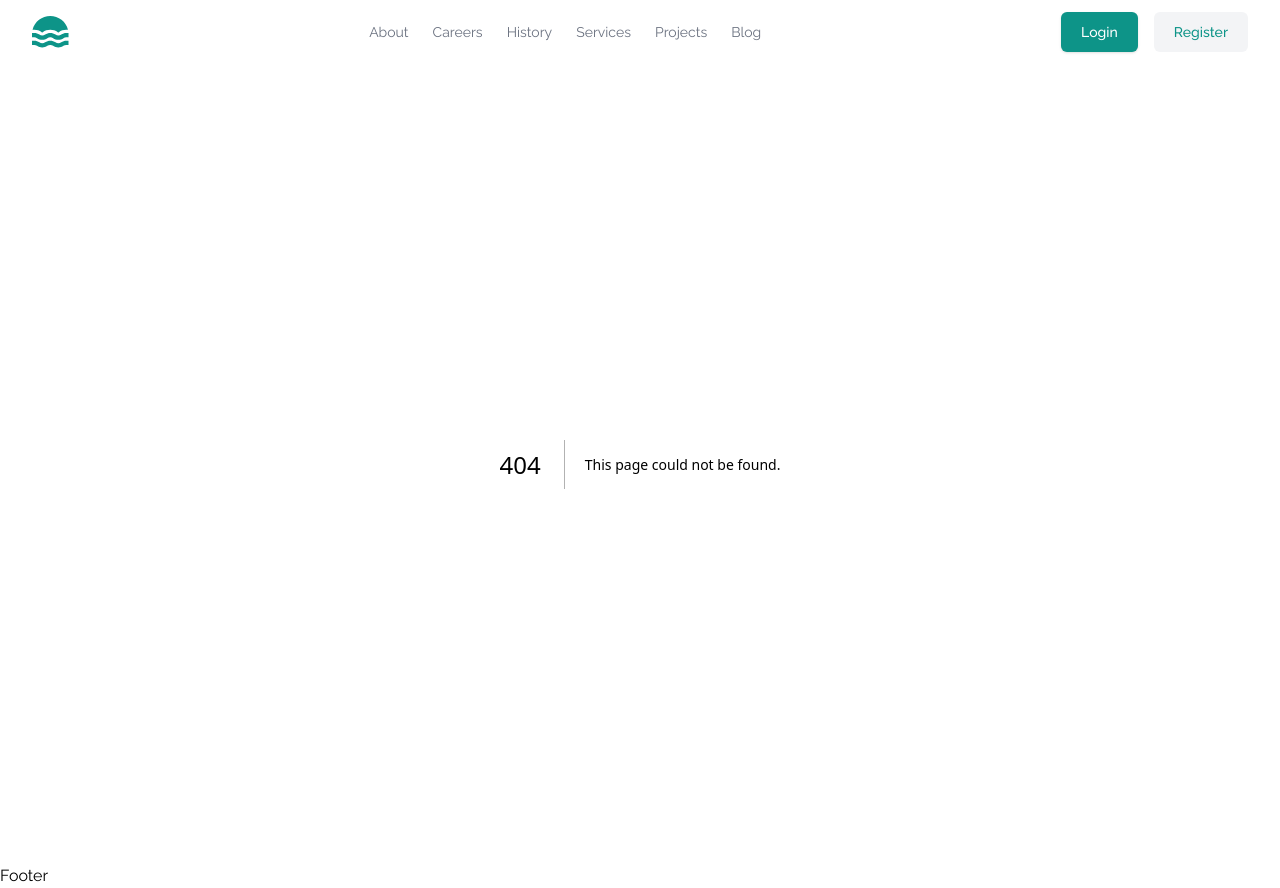
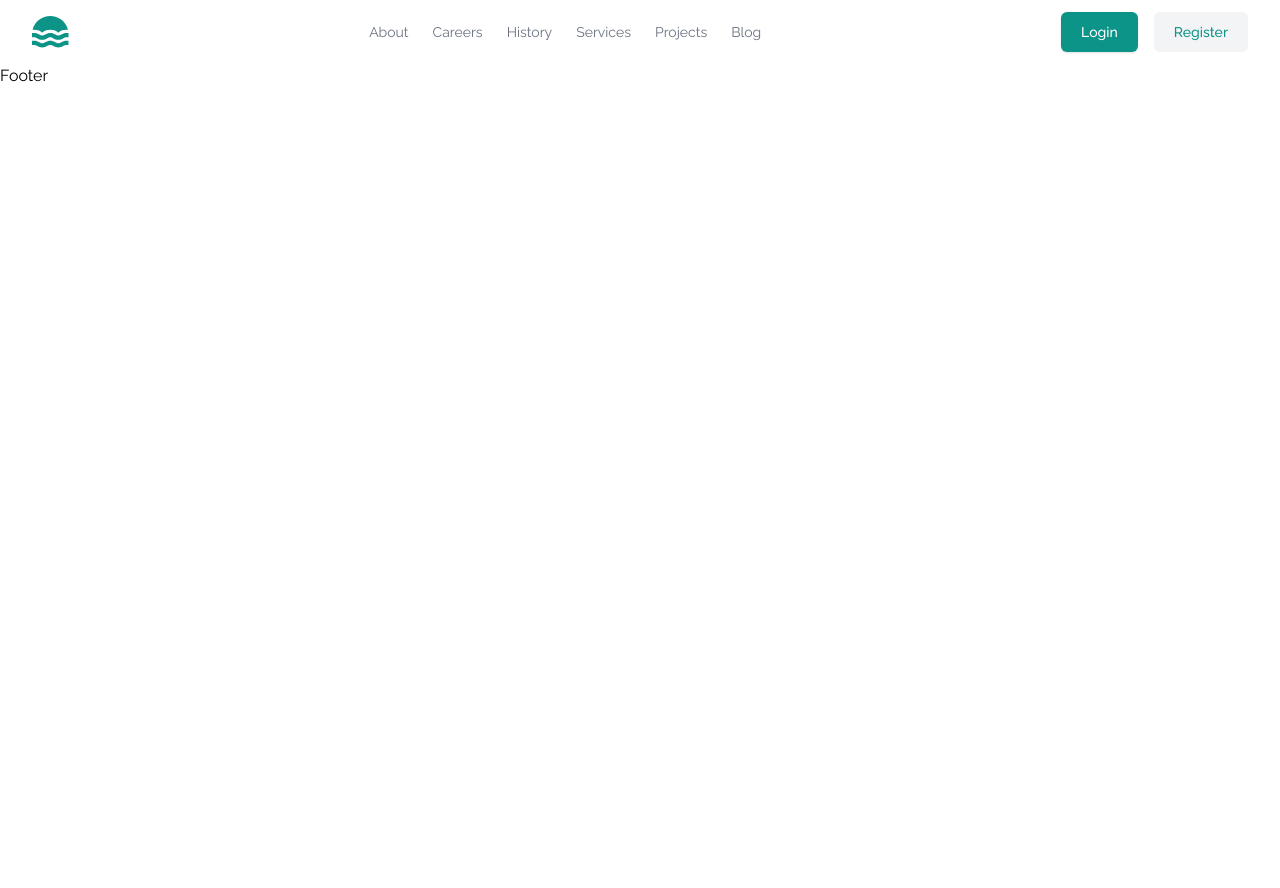
Before and after one commit to mariusherlea/ecom, a Next.js app: page /product-detail/1 in a window 1280 px wide. Before the commit this address had no page. After the commit the page ends 800 px from the top, so only its background shows below. Built offline with nearby package versions, Linux system fonts and the light colour scheme; no server answers.

Commit message:
product-detail/[productId]/page.jsx

```diff
--- a/app/_components/Header.jsx
+++ b/app/_components/Header.jsx
@@ -7,7 +7,7 @@ function Header() {
       <div className="mx-auto max-w-screen-xl px-4 sm:px-6 lg:px-8">
         <div className="flex h-16 items-center justify-between">
           <div className="md:flex md:items-center md:gap-12">
-            <a className="block text-teal-600 dark:text-teal-600" href="#">
+            <a className="block text-teal-600 dark:text-teal-600" href="/">
               <span className="sr-only">Home</span>
               <svg
                 className="h-8"
--- a/app/_components/ProductItem.jsx
+++ b/app/_components/ProductItem.jsx
@@ -1,7 +1,6 @@
 import { SquareChevronRight } from "lucide-react";
 import Image from "next/image";
 import Link from "next/link";
-import React from "react";
 
 function ProductItem({ product }) {
   const bannerUrl = product?.attributes?.banner?.data?.attributes?.url;
@@ -10,7 +9,7 @@ function ProductItem({ product }) {
   // Only set imageUrl if bannerUrl exists
   const imageUrl = bannerUrl ? `${baseUrl}${bannerUrl}` : null;
   return (
-    <Link href={`/project-detail/` + product.id}>
+    <Link href={`/product-detail/` + product.id}>
       <div className="hover:border">
         <div>
           {imageUrl ? (
--- a/app/_components/ProductList.jsx
+++ b/app/_components/ProductList.jsx
@@ -1,10 +1,9 @@
-import React from "react";
 import ProductItem from "./ProductItem";
 
 function ProductList({ productList }) {
   // console.log(productList);
   return (
-    <div className="text-white">
+    <div className="grid grid-cols-1 md:grid-cols-2 lg:grid-cols-3 gap-4">
       {productList.map((item) => (
         <div key={item.id}>
           <ProductItem product={item} />
--- a/app/_components/ProductSection.jsx
+++ b/app/_components/ProductSection.jsx
@@ -20,6 +20,13 @@ function ProductSection() {
       });
   };
 
+  const filterProducList = (category) => {
+    const result = productList.filter(
+      (item) => item.attributes.category === category
+    );
+    return result;
+  };
+
   return (
     <div>
       <ProductList productList={productList} />
--- a/app/_utils/GlobalApi.js
+++ b/app/_utils/GlobalApi.js
@@ -19,4 +19,13 @@ const getLatestProducts = async () => {
   }
 };
 
-export { getLatestProducts };
+const getProductById = async (id) => {
+  try {
+    const response = await axiosClient.get(`/products/${id}?populate=*`);
+    return response.data.data;
+  } catch (error) {
+    console.log(error);
+  }
+};
+
+export { getLatestProducts, getProductById };
--- a/app/page.js
+++ b/app/page.js
@@ -8,7 +8,10 @@ export default function Home() {
       {/* Latest products */}
       <ProductSection />
       {/* Project source code */}
+      {/* <ProductSection /> */}
+
       {/* Icons packs */}
+      {/* <ProductSection /> */}
     </div>
   );
 }
--- /dev/null
+++ b/app/product-detail/[productId]/page.jsx
@@ -0,0 +1,27 @@
+"use client";
+import { getProductById } from "@/app/_utils/GlobalApi";
+import { useEffect, useState } from "react";
+
+function ProductDetail({ params }) {
+  const [producDetail, setProductDetail] = useState(null);
+
+  useEffect(() => {
+    console.log("product id", params?.productId);
+    params?.productId && getProductById_();
+  }, [params?.productId]);
+  const getProductById_ = () => {
+    getProductById(params?.productId).then((data) => {
+      console.log(data);
+      setProductDetail(data);
+    });
+  };
+  return (
+    <div>
+      <div>
+        <h2>{producDetail?.attributes?.title}</h2>
+      </div>
+    </div>
+  );
+}
+
+export default ProductDetail;
```
